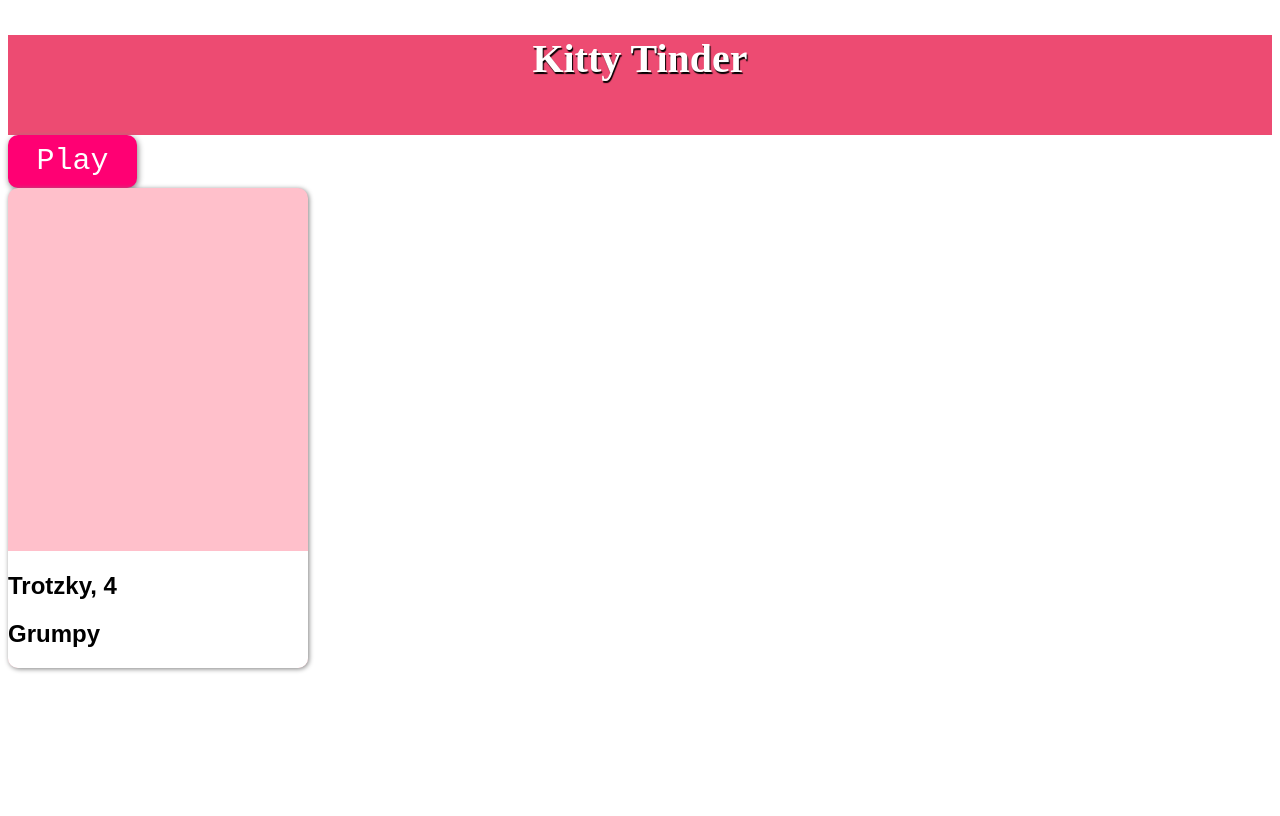
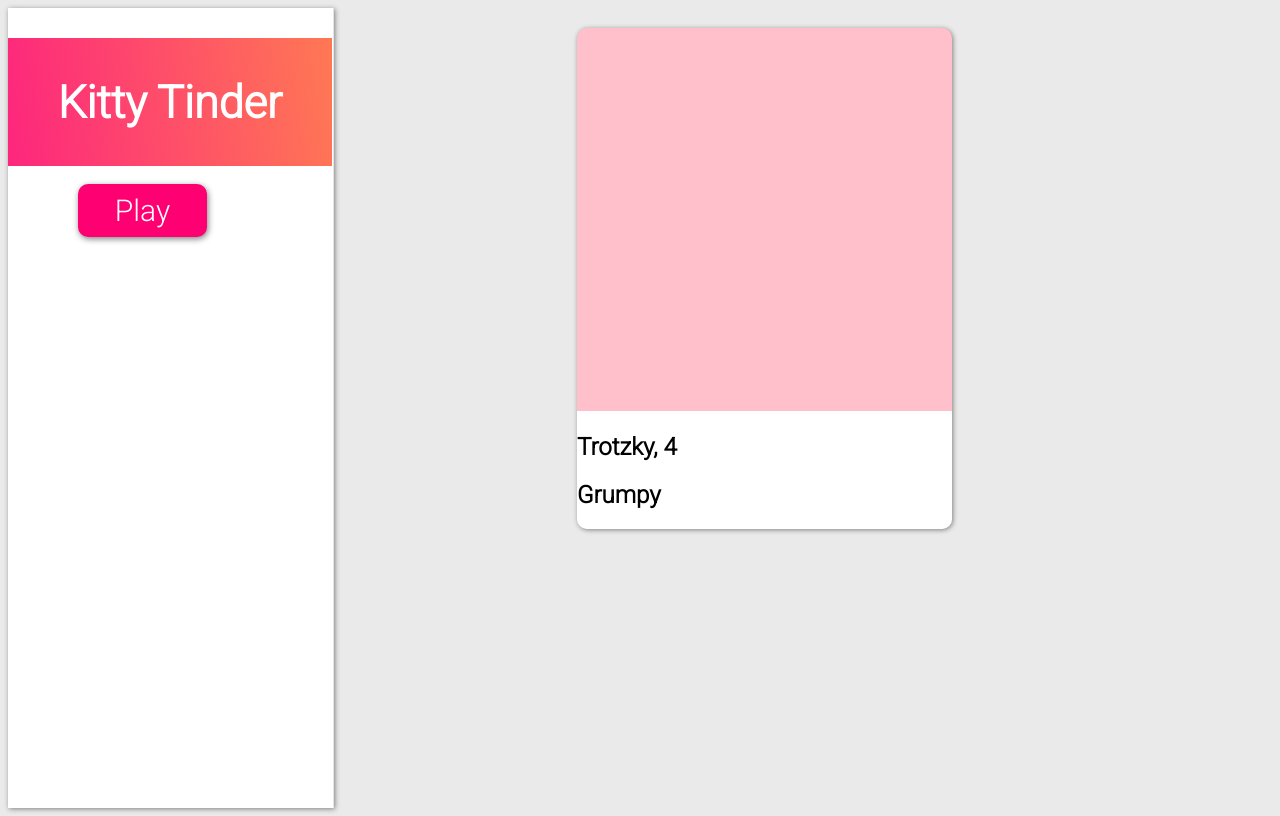
Before and after one commit to steph-crypt/Cat_Api_New, a React (Vite) app: page / in a window 1280 px wide. Built offline with nearby package versions, Linux system fonts and the light colour scheme.

Commit message:
adds roboto font, fixes columns, matches properties values to tinder

```diff
--- a/src/App.js
+++ b/src/App.js
@@ -6,19 +6,13 @@ import Cat from "./Cat";
 const App = () => {
   return (
     <div className="container">
-      <div className="d-flex justify-content-center">
-        <div className="row">
-          <div className="left-column col-6">
-            <div id="header">
-              <h1>Kitty Tinder</h1>
-            </div>
-              <button id="play">Play</button>
-          </div>
-            <div className="col-6 p-5">
-              <Cat name= "Trotzky" life_span="4" temperment="Grumpy"/>
-            </div>
-         </div>
-       </div>
+      <div className="left-column">
+        <h1 id="header">Kitty Tinder</h1>
+          <Play />
+      </div>
+      <div className="right-column">
+        <Cat name= "Trotzky" life_span="4" temperment="Grumpy"/>
+      </div>
     </div>
   );
 };
--- a/src/index.html
+++ b/src/index.html
@@ -3,6 +3,8 @@
 <head>
   <meta charset="UTF-8">
   <meta name="viewport" content="width=device-width, initial-scale=1.0">
+  <link rel="preconnect" href="https://fonts.gstatic.com">
+<link href="https://fonts.googleapis.com/css2?family=Roboto:wght@300&display=swap" rel="stylesheet">
   <link rel="stylesheet" href="./style.css" />
   <title>Cat Tinder</title>
 </head>
--- a/src/style.css
+++ b/src/style.css
@@ -1,21 +1,42 @@
+body {
+ background: #eaeaea
+}
+
 .container {
   display: flex;
   flex: 2;
-  flex-direction: column;
+  flex-direction: row;
   justify-content: space-between;
+  position: relative;
+}
+
+.left-column {
+/*  display: flex;
+  align-items: center;*/
+  background-origin: padding-box;
+  border-right: 1px solid #e4e4e4;
+  box-shadow: 1px 1px 5px grey;
+  height: 100vh;
+  background: white;
+  width: 325px;
 }
 
 #header {
-  font-size: 20px;
-  background: #ed4b72;
+  background: linear-gradient(262deg, #ff7854, #fd267d);
+  display: flex;
+  width: 91%;
+  justify-content: center;
+  color: white;
   height: 100px;
-  color: white;
-  text-align: center;
+  /* position: absolute; */
+  padding: 14px;
   align-items: center;
-  text-shadow: 1px 2px 1px black;
+  font-size: 45px;
+  font-family: Roboto;
+
 }
 
-button {
+#play-button button {
   height: 53px;
   width: 129px;
   background: #ff0073;
@@ -25,22 +46,36 @@ button {
   font-family: monospace;
   border: crimson;
   box-shadow: 1px 2px 6px grey;
-/*  text-align: center;*/
+  margin: 20px;
+  position: absolute;
+  top: 156px;
+  left: 50px;
+  display: flex;
+  justify-content: center;
+  align-items: center;
+  font-family: Roboto;
+}
 
+.right-column {
+  display: flex;
+  justify-content: center;
+  height: 100vh;
 }
 
 .card {
-  height: 480px;
-  width: 300px;
+  height: 500.5px;
+  width: 375px;
   box-shadow: 1px 1px 5px grey;
   background: pink;
   border-radius: 10px;
   position: relative;
+  margin: 20px;
+  right: 300px;
 }
 
 .cat-specs {
   color: black;
-  font-family: Arial;
+  font-family: Roboto;
   position: absolute;
   bottom: 0px;
   left: 0px;
@@ -49,6 +84,12 @@ button {
   border-radius: 0 0 10px 10px;
 }
 
+.cat-specs h1 h2 {
+  position: absolute;
+  left: 20px;
+  bottom: 10px;
+}
+
 /*.cat-specs h1 h2 {
   padding-left: 10px;
 }
```
